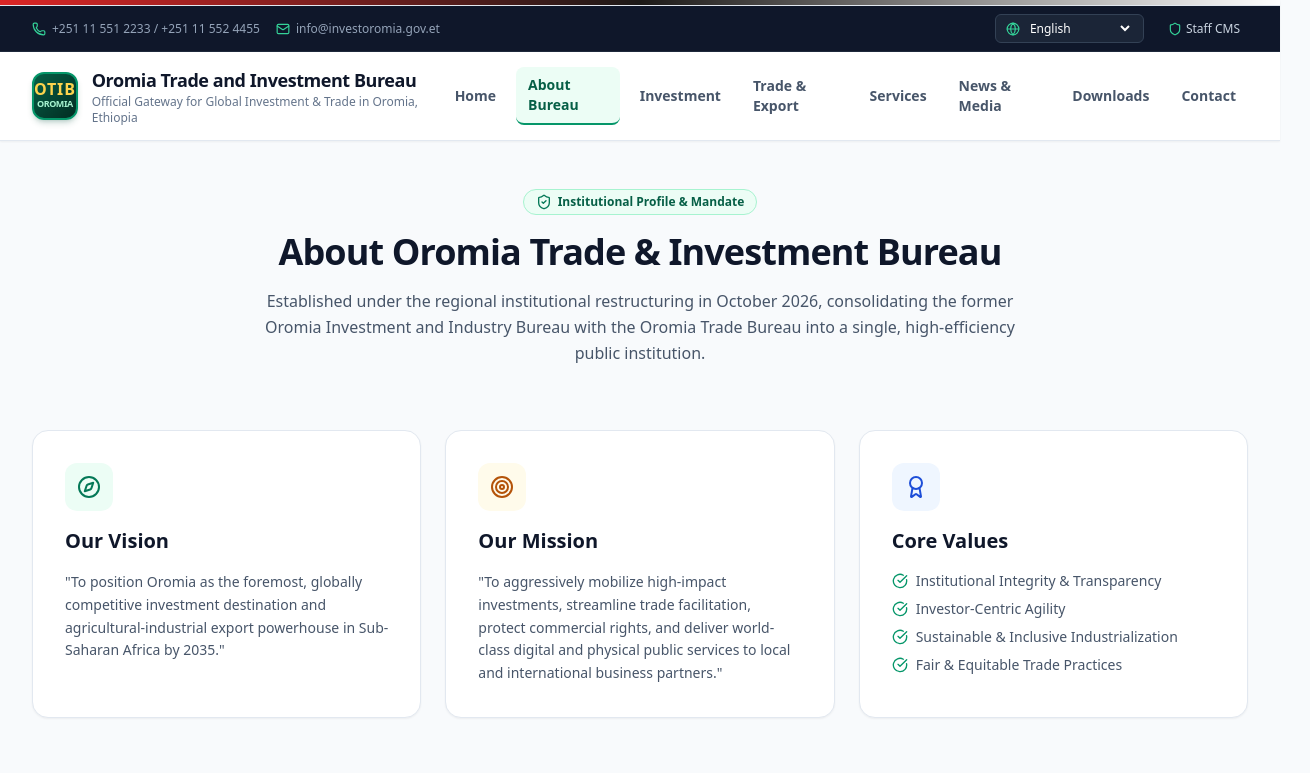
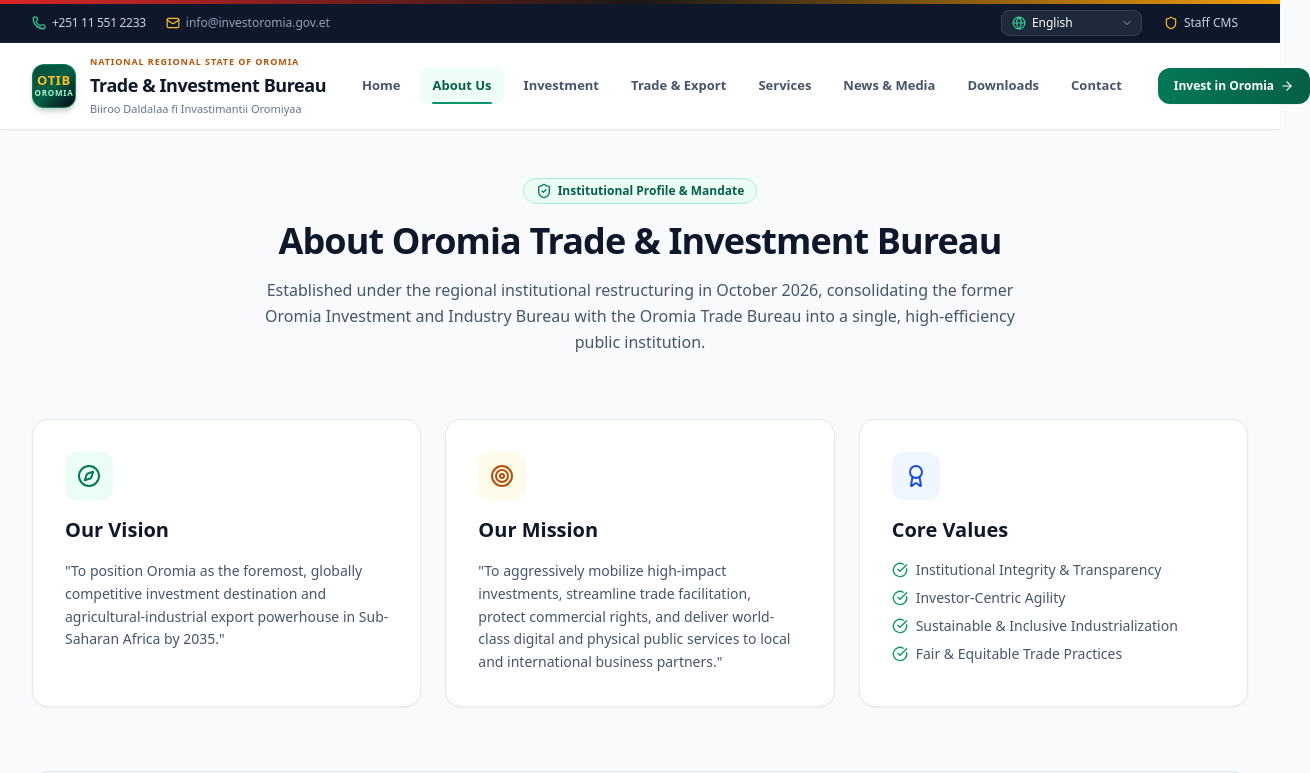
Before and after one commit to malke355/TOR, a React (Vite) app in the folder client/: page /about in a window 1280 px wide. Shown: the top 773 px of the page, 1310 px wide, since content can reach past the window. Built offline with nearby package versions, Linux system fonts and the light colour scheme.

Commit message:
style: elevate navbar visual design with single-line typography, institutional emblem, and call-to-action

```diff
--- a/client/src/components/Navbar.jsx
+++ b/client/src/components/Navbar.jsx
@@ -11,13 +11,8 @@ import {
   Shield,
   LogOut,
   ChevronDown,
-  Building2,
-  TrendingUp,
-  Package,
-  Layers,
-  FileText,
-  Newspaper,
-  PhoneCall
+  ArrowRight,
+  Sparkles
 } from 'lucide-react';
 
 export default function Navbar() {
@@ -27,14 +22,14 @@ export default function Navbar() {
   const location = useLocation();
 
   const navLinks = [
-    { name: t.nav.home, path: '/', icon: Building2 },
-    { name: t.nav.about, path: '/about', icon: Layers },
-    { name: t.nav.investment, path: '/investment', icon: TrendingUp },
-    { name: t.nav.trade, path: '/trade', icon: Package },
-    { name: t.nav.services, path: '/services', icon: Layers },
-    { name: t.nav.news, path: '/news', icon: Newspaper },
-    { name: t.nav.documents, path: '/documents', icon: FileText },
-    { name: t.nav.contact, path: '/contact', icon: PhoneCall },
+    { name: t.nav.home, path: '/' },
+    { name: t.nav.about, path: '/about' },
+    { name: t.nav.investment, path: '/investment' },
+    { name: t.nav.trade, path: '/trade' },
+    { name: t.nav.services, path: '/services' },
+    { name: t.nav.news, path: '/news' },
+    { name: t.nav.documents, path: '/documents' },
+    { name: t.nav.contact, path: '/contact' },
   ];
 
   const isActive = (path) => {
@@ -43,53 +38,56 @@ export default function Navbar() {
   };
 
   return (
-    <header className="sticky top-0 z-50 bg-white shadow-sm border-b border-slate-200">
-      {/* Institutional Top Ribbon with regional colors */}
-      <div className="h-1.5 w-full bg-gradient-to-r from-red-600 via-stone-900 to-white border-b border-slate-200"></div>
+    <header className="sticky top-0 z-50 bg-white/95 backdrop-blur-md shadow-sm border-b border-slate-200/80 transition-all">
+      {/* Regional Flag Tricolor Header Accent (Red, Black, White + Gold) */}
+      <div className="h-1 w-full bg-gradient-to-r from-red-600 via-stone-900 to-amber-500"></div>
 
-      {/* Top Meta Bar */}
-      <div className="bg-slate-900 text-slate-300 text-xs py-2 px-4 sm:px-8 border-b border-slate-800">
-        <div className="max-w-7xl mx-auto flex flex-wrap items-center justify-between gap-3">
-          <div className="flex items-center gap-4">
-            <span className="flex items-center gap-1.5 text-slate-400">
-              <Phone className="w-3.5 h-3.5 text-emerald-400" />
-              <span>+251 11 551 2233 / +251 11 552 4455</span>
+      {/* Top Utility Meta Bar */}
+      <div className="bg-slate-900 text-slate-300 text-xs py-1.5 px-4 sm:px-8 border-b border-slate-800/80">
+        <div className="max-w-7xl mx-auto flex items-center justify-between gap-4">
+          {/* Contact Direct Line */}
+          <div className="flex items-center gap-5">
+            <span className="flex items-center gap-1.5 text-slate-300 hover:text-white transition-colors">
+              <Phone className="w-3.5 h-3.5 text-emerald-400 shrink-0" />
+              <span className="font-medium tracking-tight">+251 11 551 2233</span>
             </span>
-            <span className="hidden md:flex items-center gap-1.5 text-slate-400">
-              <Mail className="w-3.5 h-3.5 text-emerald-400" />
+            <span className="hidden md:flex items-center gap-1.5 text-slate-400 hover:text-white transition-colors">
+              <Mail className="w-3.5 h-3.5 text-amber-400 shrink-0" />
               <span>info@investoromia.gov.et</span>
             </span>
           </div>
 
-          <div className="flex items-center gap-4">
-            {/* Language Switcher */}
-            <div className="flex items-center gap-1.5 bg-slate-800/80 px-2.5 py-1 rounded-md border border-slate-700">
-              <Globe className="w-3.5 h-3.5 text-emerald-400" />
+          {/* Right Tools: Language & Staff Portal */}
+          <div className="flex items-center gap-3">
+            {/* Multilingual Selector */}
+            <div className="relative inline-flex items-center gap-1.5 bg-slate-800 hover:bg-slate-700/80 text-white px-2.5 py-1 rounded-lg border border-slate-700 transition-colors">
+              <Globe className="w-3.5 h-3.5 text-emerald-400 shrink-0" />
               <select
                 value={lang}
                 onChange={(e) => setLang(e.target.value)}
-                className="bg-transparent text-white focus:outline-none cursor-pointer font-medium text-xs pr-1"
+                className="bg-transparent text-white focus:outline-none cursor-pointer font-medium text-xs pr-4 appearance-none"
               >
                 <option value="en" className="bg-slate-900 text-white">English</option>
                 <option value="om" className="bg-slate-900 text-white">Afaan Oromoo</option>
                 <option value="am" className="bg-slate-900 text-white">አማርኛ</option>
               </select>
+              <ChevronDown className="w-3 h-3 text-slate-400 pointer-events-none absolute right-2" />
             </div>
 
-            {/* Admin CMS Access */}
+            {/* Staff CMS Access */}
             {isAuthenticated ? (
               <div className="flex items-center gap-2">
                 <Link
                   to="/admin/dashboard"
-                  className="flex items-center gap-1 text-emerald-400 hover:text-emerald-300 font-semibold bg-emerald-950/60 border border-emerald-800/80 px-2.5 py-1 rounded-md"
+                  className="flex items-center gap-1.5 text-emerald-300 hover:text-white font-semibold bg-emerald-950/80 border border-emerald-700 px-3 py-1 rounded-lg transition-all text-xs"
                 >
-                  <Shield className="w-3.5 h-3.5" />
-                  <span>CMS ({user?.role || 'Staff'})</span>
+                  <Shield className="w-3.5 h-3.5 text-emerald-400" />
+                  <span>CMS Console</span>
                 </Link>
                 <button
                   onClick={logout}
                   title="Sign Out"
-                  className="text-slate-400 hover:text-red-400 p-1"
+                  className="text-slate-400 hover:text-red-400 p-1 transition-colors"
                 >
                   <LogOut className="w-3.5 h-3.5" />
                 </button>
@@ -97,9 +95,9 @@ export default function Navbar() {
             ) : (
               <Link
                 to="/admin/login"
-                className="flex items-center gap-1 text-slate-300 hover:text-white transition-colors py-1 px-2 rounded hover:bg-slate-800"
+                className="flex items-center gap-1.5 text-slate-300 hover:text-white font-medium text-xs py-1 px-2.5 rounded-lg hover:bg-slate-800 transition-colors"
               >
-                <Shield className="w-3.5 h-3.5 text-emerald-400" />
+                <Shield className="w-3.5 h-3.5 text-amber-400" />
                 <span>{t.nav.admin}</span>
               </Link>
             )}
@@ -107,25 +105,29 @@ export default function Navbar() {
         </div>
       </div>
 
-      {/* Main Branding & Navigation Bar */}
-      <div className="max-w-7xl mx-auto px-4 sm:px-8 py-3.5 flex items-center justify-between">
-        {/* Bureau Emblem & Title */}
-        <Link to="/" className="flex items-center gap-3.5 group">
-          <div className="w-12 h-12 rounded-xl bg-gradient-to-br from-emerald-800 to-emerald-950 text-white flex flex-col items-center justify-center font-black tracking-wider shadow-md shadow-emerald-900/20 border-2 border-emerald-600 group-hover:scale-105 transition-transform">
-            <span className="text-base leading-none font-extrabold text-amber-300">OTIB</span>
-            <span className="text-[9px] text-emerald-200 tracking-tighter">OROMIA</span>
+      {/* Main Brand & Navigation */}
+      <div className="max-w-7xl mx-auto px-4 sm:px-8 py-3 flex items-center justify-between gap-6">
+        {/* Institutional Crest & Emblem */}
+        <Link to="/" className="flex items-center gap-3.5 group shrink-0">
+          <div className="relative w-11 h-11 rounded-xl bg-gradient-to-br from-emerald-900 via-emerald-800 to-slate-950 text-white flex flex-col items-center justify-center shadow-md shadow-emerald-950/20 border border-emerald-500/50 group-hover:scale-105 transition-transform">
+            <span className="text-[13px] font-black text-amber-400 tracking-wider leading-none">OTIB</span>
+            <span className="text-[8px] font-extrabold text-emerald-200 tracking-widest uppercase">OROMIA</span>
           </div>
-          <div>
-            <div className="text-base sm:text-lg font-bold text-slate-900 tracking-tight leading-tight group-hover:text-emerald-800 transition-colors">
+
+          <div className="space-y-0.5">
+            <span className="text-[9px] font-extrabold tracking-widest text-amber-700 uppercase block">
+              {t.bureau.region}
+            </span>
+            <div className="text-base sm:text-lg font-extrabold text-slate-900 tracking-tight leading-none group-hover:text-emerald-800 transition-colors">
               {t.bureau.title}
             </div>
-            <div className="text-xs text-slate-500 font-medium hidden sm:block">
-              {t.bureau.tagline}
-            </div>
+            <p className="text-[11px] text-slate-500 font-medium hidden md:block">
+              Biiroo Daldalaa fi Invastimantii Oromiyaa
+            </p>
           </div>
         </Link>
 
-        {/* Desktop Navigation Links */}
+        {/* Desktop Single-Line Navigation */}
         <nav className="hidden lg:flex items-center gap-1 xl:gap-2">
           {navLinks.map((link) => {
             const active = isActive(link.path);
@@ -133,23 +135,37 @@ export default function Navbar() {
               <Link
                 key={link.path}
                 to={link.path}
-                className={`px-3 py-2 rounded-lg text-sm font-semibold transition-all flex items-center gap-1.5 ${
+                className={`relative px-3 py-2 text-[13px] font-semibold whitespace-nowrap transition-colors rounded-lg ${
                   active
-                    ? 'bg-emerald-50 text-emerald-800 border-b-2 border-emerald-600'
-                    : 'text-slate-600 hover:text-slate-900 hover:bg-slate-100'
+                    ? 'text-emerald-800 font-bold bg-emerald-50/80'
+                    : 'text-slate-600 hover:text-slate-900 hover:bg-slate-100/70'
                 }`}
               >
                 {link.name}
+                {active && (
+                  <span className="absolute bottom-0 left-3 right-3 h-0.5 bg-emerald-600 rounded-full"></span>
+                )}
               </Link>
             );
           })}
         </nav>
 
-        {/* Mobile Hamburger Button */}
+        {/* Direct Call to Action Button */}
+        <div className="hidden xl:flex items-center shrink-0">
+          <Link
+            to="/investment"
+            className="inline-flex items-center gap-1.5 bg-gradient-to-r from-emerald-700 to-emerald-800 hover:from-emerald-800 hover:to-emerald-900 text-white text-xs font-bold px-4 py-2.5 rounded-xl shadow-sm hover:shadow transition-all group"
+          >
+            <span>{t.nav.investCTA || 'Invest in Oromia'}</span>
+            <ArrowRight className="w-3.5 h-3.5 group-hover:translate-x-0.5 transition-transform" />
+          </Link>
+        </div>
+
+        {/* Mobile Hamburger Toggle */}
         <div className="lg:hidden flex items-center">
           <button
             onClick={() => setMobileMenuOpen(!mobileMenuOpen)}
-            className="p-2 rounded-lg text-slate-700 hover:bg-slate-100 focus:outline-none"
+            className="p-2 rounded-xl text-slate-700 hover:bg-slate-100 focus:outline-none transition-colors"
             aria-label="Toggle Navigation Menu"
           >
             {mobileMenuOpen ? <X className="w-6 h-6" /> : <Menu className="w-6 h-6" />}
@@ -157,47 +173,57 @@ export default function Navbar() {
         </div>
       </div>
 
-      {/* Mobile Dropdown Menu */}
+      {/* Mobile Drawer Menu */}
       {mobileMenuOpen && (
-        <div className="lg:hidden bg-white border-b border-slate-200 px-4 pt-2 pb-6 space-y-1 shadow-lg animate-fadeIn">
+        <div className="lg:hidden bg-white border-b border-slate-200 px-4 pt-3 pb-6 space-y-1.5 shadow-xl animate-fadeIn">
           {navLinks.map((link) => {
-            const Icon = link.icon;
             const active = isActive(link.path);
             return (
               <Link
                 key={link.path}
                 to={link.path}
                 onClick={() => setMobileMenuOpen(false)}
-                className={`flex items-center gap-3 px-3 py-2.5 rounded-lg text-sm font-medium ${
+                className={`block px-3.5 py-2.5 rounded-xl text-sm font-semibold transition-colors ${
                   active
-                    ? 'bg-emerald-600 text-white'
+                    ? 'bg-emerald-700 text-white shadow-sm'
                     : 'text-slate-700 hover:bg-slate-100'
                 }`}
               >
-                <Icon className="w-4 h-4" />
-                <span>{link.name}</span>
+                {link.name}
               </Link>
             );
           })}
+
+          <div className="pt-3 border-t border-slate-100 space-y-2">
+            <Link
+              to="/investment"
+              onClick={() => setMobileMenuOpen(false)}
+              className="w-full inline-flex items-center justify-center gap-2 bg-emerald-700 text-white text-sm font-bold py-2.5 rounded-xl"
+            >
+              <span>{t.nav.investCTA || 'Invest in Oromia'}</span>
+              <ArrowRight className="w-4 h-4" />
+            </Link>
+
             {isAuthenticated ? (
               <Link
                 to="/admin/dashboard"
                 onClick={() => setMobileMenuOpen(false)}
-              className="flex items-center gap-3 px-3 py-2.5 rounded-lg text-sm font-semibold text-emerald-800 bg-emerald-50 mt-2"
+                className="w-full inline-flex items-center justify-center gap-2 bg-emerald-50 text-emerald-800 text-xs font-bold py-2 rounded-xl"
               >
-              <Shield className="w-4 h-4 text-emerald-700" />
-              <span>Admin CMS Dashboard</span>
+                <Shield className="w-4 h-4" />
+                <span>Admin CMS Console</span>
               </Link>
             ) : (
               <Link
                 to="/admin/login"
                 onClick={() => setMobileMenuOpen(false)}
-              className="flex items-center gap-3 px-3 py-2.5 rounded-lg text-sm font-medium text-slate-700 hover:bg-slate-100 mt-2"
+                className="w-full inline-flex items-center justify-center gap-2 bg-slate-100 text-slate-700 text-xs font-semibold py-2 rounded-xl"
               >
-              <Shield className="w-4 h-4 text-emerald-600" />
-              <span>Staff Login</span>
+                <Shield className="w-4 h-4 text-slate-500" />
+                <span>Staff CMS Login</span>
               </Link>
             )}
+          </div>
         </div>
       )}
     </header>
--- a/client/src/locales/translations.js
+++ b/client/src/locales/translations.js
@@ -2,7 +2,7 @@ export const translations = {
   en: {
     nav: {
       home: "Home",
-      about: "About Bureau",
+      about: "About Us",
       investment: "Investment",
       trade: "Trade & Export",
       services: "Services",
@@ -10,11 +10,13 @@ export const translations = {
       documents: "Downloads",
       contact: "Contact",
       admin: "Staff CMS",
+      investCTA: "Invest in Oromia",
       logout: "Sign Out"
     },
     bureau: {
-      title: "Oromia Trade and Investment Bureau",
-      tagline: "Official Gateway for Global Investment & Trade in Oromia, Ethiopia",
+      region: "NATIONAL REGIONAL STATE OF OROMIA",
+      title: "Trade & Investment Bureau",
+      tagline: "Gateway for Global Investment, Trade & Industrial Growth",
       mandate: "Driving industrialization, export growth, and one-stop investor facilitation.",
       office: "Finfine (Addis Ababa), Oromia Regional Government"
     },
@@ -50,16 +52,18 @@ export const translations = {
       about: "Waa'ee Biiroo",
       investment: "Invastimantii",
       trade: "Daldala fi Alergaa",
-      services: "Tajaajiloota",
+      services: "Tajaajila",
       news: "Oduu fi Miidiyaa",
       documents: "Galmeewwan",
       contact: "Nu Qunnamaa",
       admin: "Seensa Hojjettootaa",
+      investCTA: "Oromiyaatti Invast Godhaa",
       logout: "Ba'i"
     },
     bureau: {
-      title: "Biiroo Daldalaa fi Invastimantii Oromiyaa",
-      tagline: "Balbala Ofisaalaa Invastimantii fi Daldala Idil-addunyaa Oromiyaa",
+      region: "MOOTUMMAA NAANNOO OROMIYAA",
+      title: "Biiroo Daldalaa fi Invastimantii",
+      tagline: "Balbala Ofisaalaa Invastimantii fi Daldala Idil-addunyaa",
       mandate: "Warshaaleessuu, guddina alergaa fi tajaajila invastaraa bakka tokkotti saffisiisuu.",
       office: "Finfinnee, Mootummaa Naannoo Oromiyaa"
     },
@@ -94,17 +98,19 @@ export const translations = {
       home: "ዋና ገጽ",
       about: "ስለ ቢሮው",
       investment: "ኢንቨስትመንት",
-      trade: "ንግድ እና ወጪ ንግድ",
+      trade: "ንግድና ወጪ ንግድ",
       services: "አገልግሎቶች",
-      news: "ዜና እና ሚዲያ",
+      news: "ዜናና ሚዲያ",
       documents: "ሰነዶች",
       contact: "ያግኙን",
       admin: "የሰራተኞች መግቢያ",
+      investCTA: "በኦሮሚያ ኢንቨስት ያድርጉ",
       logout: "ውጣ"
     },
     bureau: {
-      title: "የኦሮሚያ ንግድ እና ኢንቨስትመንት ቢሮ",
-      tagline: "በኦሮሚያ ዓለም አቀፍ ኢንቨስትመንት እና ንግድ ይፋዊ መግቢያ በር",
+      region: "የኦሮሚያ ብሔራዊ ክልላዊ መንግሥት",
+      title: "የንግድ እና ኢንቨስትመንት ቢሮ",
+      tagline: "የዓለም አቀፍ ኢንቨስትመንት እና ንግድ ይፋዊ መግቢያ በር",
       mandate: "ኢንዱስትሪ መስፋፋትን፣ የወጪ ንግድ እድገትን እና ፈጣን የአንድ መስኮት አገልግሎትን ማሳለጥ።",
       office: "ፊንፊኔ (አዲስ አበባ)፣ የኦሮሚያ ብሔራዊ ክልላዊ መንግሥት"
     },
```
Lines whose indentation alone changed are shown as unchanged.
